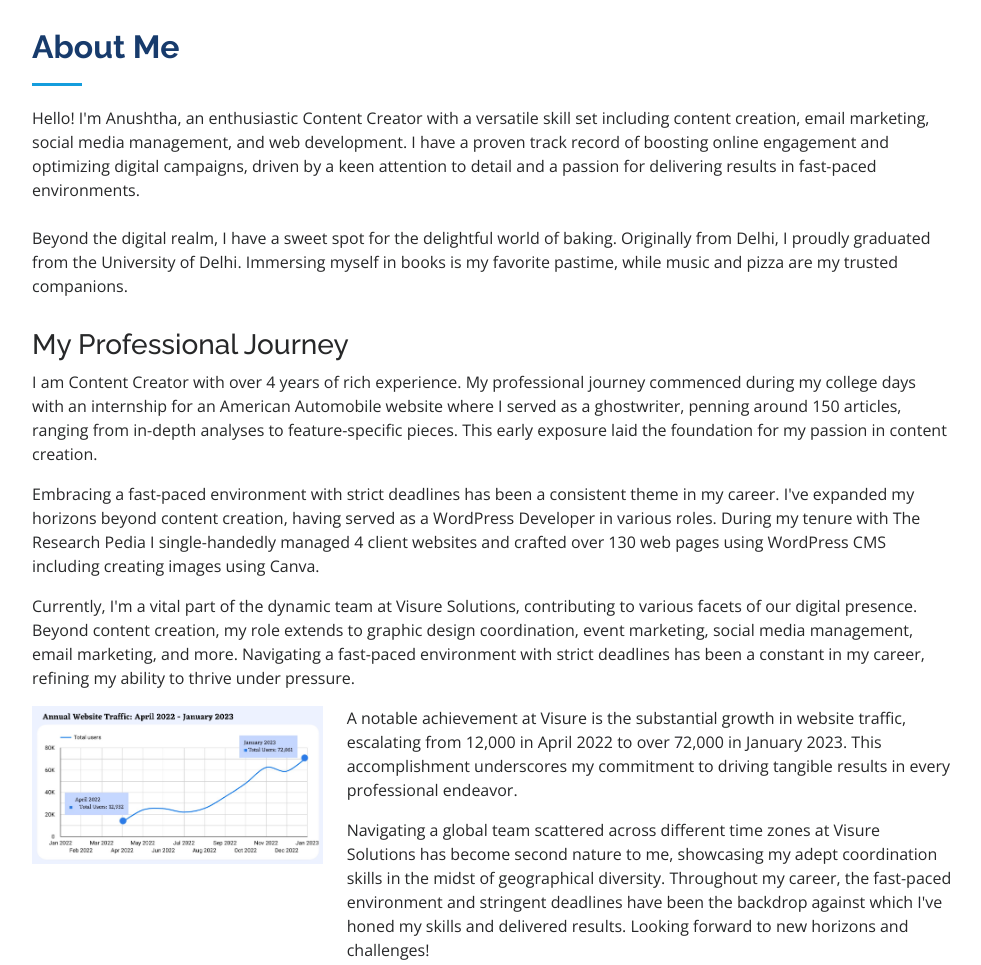
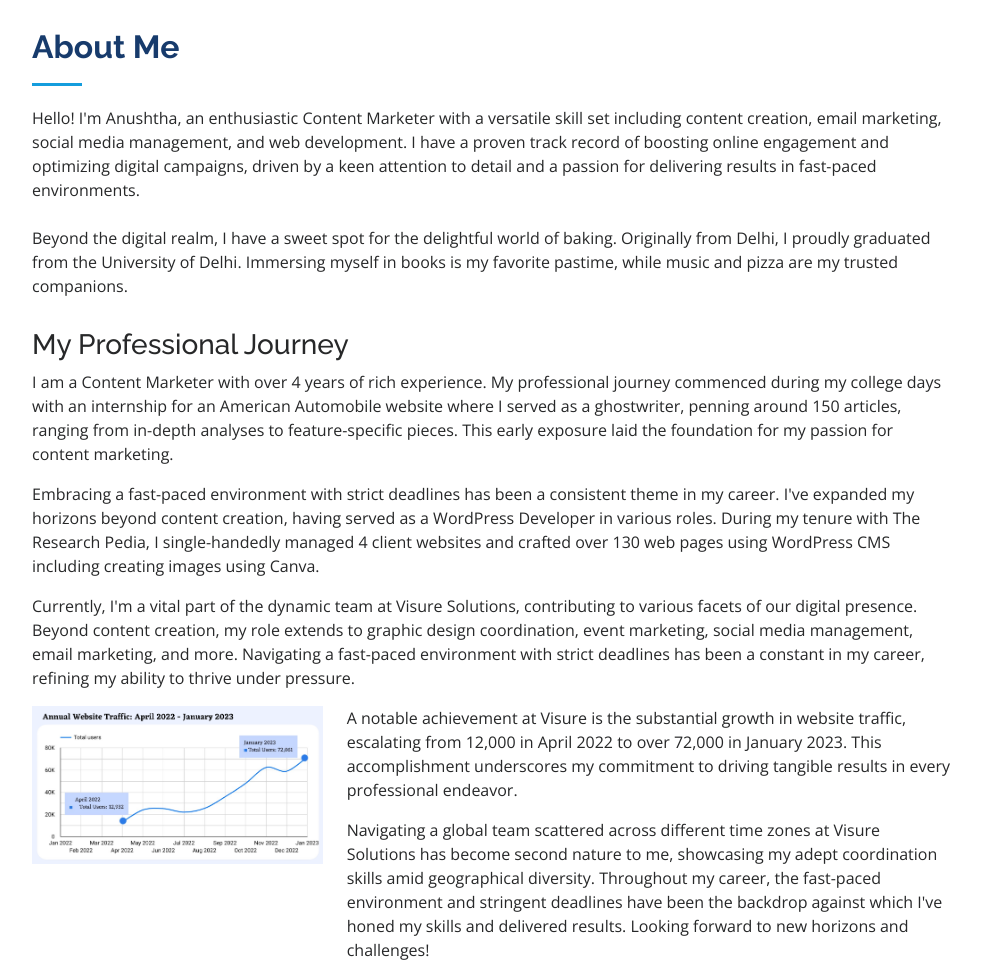
Before and after one commit to anushtha-jain/grizzly, a plain HTML site: page index.html in a window 1280 px wide. Shown: the part 802-1767 px from the top of the page, without its empty margins (298-1279 px from the left). Drawn offline with nearby package versions, Linux system fonts and the light colour scheme.

Commit message:
Update index.html
Grammatical Changes

```diff
--- a/index.html
+++ b/index.html
@@ -85,16 +85,16 @@
 
         <div class="section-title">
           <h2>About Me</h2>
-          <p>Hello! I'm Anushtha, an enthusiastic Content Creator with a versatile skill set including content creation, email marketing, social media management, and web development. I have a proven track record of boosting online engagement and optimizing digital campaigns, driven by a keen attention to detail and a passion for delivering results in fast-paced environments.</p> <br>
+          <p>Hello! I'm Anushtha, an enthusiastic Content Marketer with a versatile skill set including content creation, email marketing, social media management, and web development. I have a proven track record of boosting online engagement and optimizing digital campaigns, driven by a keen attention to detail and a passion for delivering results in fast-paced environments.</p> <br>
 
           <p>Beyond the digital realm, I have a sweet spot for the delightful world of baking. Originally from Delhi, I proudly graduated from the University of Delhi. Immersing myself in books is my favorite pastime, while music and pizza are my trusted companions.</p>
         </div>
 
             <h3>My Professional Journey</h3>
             <p>
-              I am Content Creator with over 4 years of rich experience. My professional journey commenced during my college days with an internship for an American Automobile website where I served as a ghostwriter, penning around 150 articles, ranging from in-depth analyses to feature-specific pieces. This early exposure laid the foundation for my passion in content creation.</p>
+              I am a Content Marketer with over 4 years of rich experience. My professional journey commenced during my college days with an internship for an American Automobile website where I served as a ghostwriter, penning around 150 articles, ranging from in-depth analyses to feature-specific pieces. This early exposure laid the foundation for my passion for content marketing.</p>
 
-              <p>Embracing a fast-paced environment with strict deadlines has been a consistent theme in my career. I've expanded my horizons beyond content creation, having served as a WordPress Developer in various roles. During my tenure with The Research Pedia I single-handedly managed 4 client websites and crafted over 130 web pages using WordPress CMS including creating images using Canva.
+              <p>Embracing a fast-paced environment with strict deadlines has been a consistent theme in my career. I've expanded my horizons beyond content creation, having served as a WordPress Developer in various roles. During my tenure with The Research Pedia, I single-handedly managed 4 client websites and crafted over 130 web pages using WordPress CMS including creating images using Canva.
             </p>
 
             <p>
@@ -109,7 +109,7 @@
               <p>A notable achievement at Visure is the substantial growth in website traffic, escalating from 12,000 in April 2022 to over 72,000 in January 2023. This accomplishment underscores my commitment to driving tangible results in every professional endeavor.
             </p>
 
-            <p>Navigating a global team scattered across different time zones at Visure Solutions has become second nature to me, showcasing my adept coordination skills in the midst of geographical diversity. Throughout my career, the fast-paced environment and stringent deadlines have been the backdrop against which I've honed my skills and delivered results. Looking forward to new horizons and challenges!
+            <p>Navigating a global team scattered across different time zones at Visure Solutions has become second nature to me, showcasing my adept coordination skills amid geographical diversity. Throughout my career, the fast-paced environment and stringent deadlines have been the backdrop against which I've honed my skills and delivered results. Looking forward to new horizons and challenges!
             </p>
           </div>
         </div>
@@ -211,7 +211,7 @@
               <p><em>I have been working as a Content Creator for more than three years, where my primary responsibilities encompass content creation, email marketing, social media management, and more. Here is a summary of my current job responsibilities:</em></p>
               <ul>
                 <li><b>Webpage Management:</b> I fully manage, publish, edit, and create webpages on WordPress and Elementor, along with implementing Schema markup.</li>
-                <li><b>Content Marketing:</b> I market various forms of content, both long and short, such as articles, blogs, ebooks, whitepapers, PRs, and guides. Additionally, optimizing and maintaining existing content to improve the performance.</li>
+                <li><b>Content Marketing:</b> I market various forms of content, both long and short, such as articles, blogs, ebooks, whitepapers, PRs, and guides. Additionally, optimizing and maintaining existing content to improve performance.</li>
                 <li><b>Copywriting:</b> I craft compelling headlines and Call To Action copy, collaborating closely with the Growth Marketing Strategist and Sales Executives.</li>
                 <li><b>Email Marketing:</b> I actively participate in the entire email marketing process, including campaign planning, content creation, list management, and performance analysis.</li>
                 <li><b>Social Media Management:</b> I single-handedly manage all the social media platforms, creating and scheduling posts, engaging with the audience, and monitoring analytics.</li>
@@ -251,7 +251,7 @@
               <h4>Intern Content Writer </h4>
               <h5>Mar 20 - Feb 21</h5>
               <p><em>Collegedunia</em></p>
-              <p>Worked as an intern content writer for an American automobile website where my responsibilities included ghost-writing meaningful, plagiarism-free, and detailed articles on old as well as upcoming vehicles.</p>
+              <p>Worked as an intern content writer for an American automobile website where my responsibilities included ghostwriting meaningful, plagiarism-free, and detailed articles on old as well as upcoming vehicles.</p>
             </div>
             <div class="resume-item">
               <h4>WordPress Developer </h4>
```
